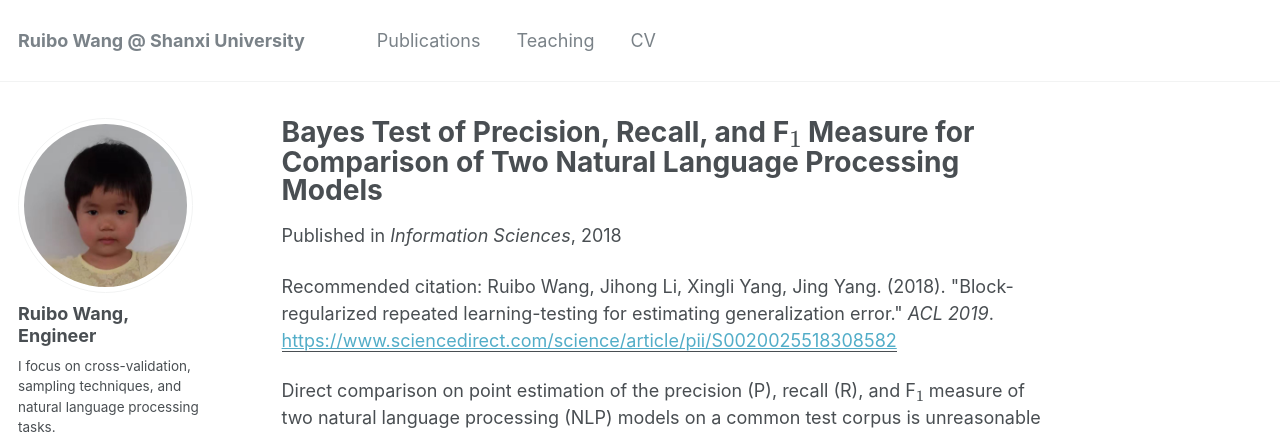
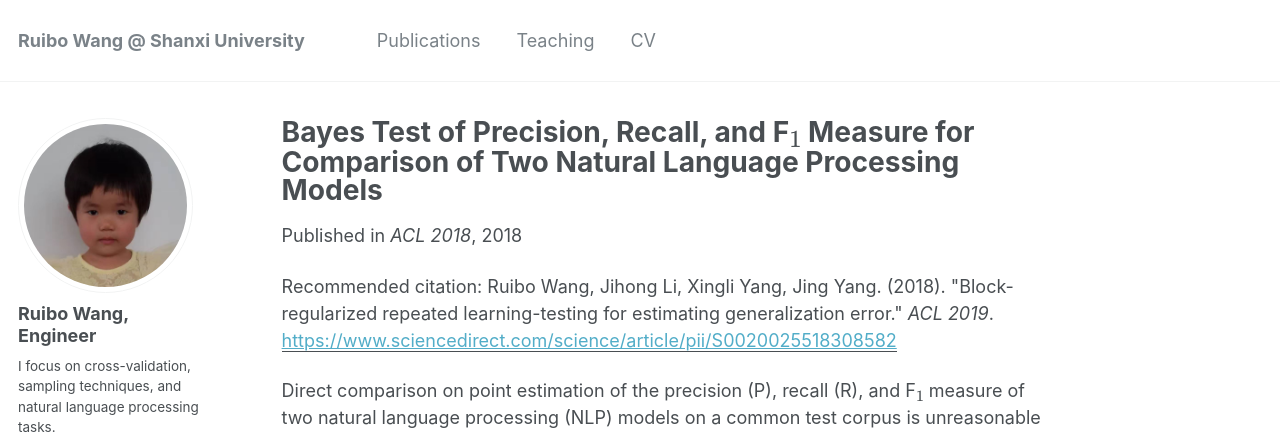
Before and after one commit to RamboWANG/RamboWANG.github.io, a Jekyll site: the page built from _publications/2019-07-28-ACL.md, in a window 1280 px wide and 900 px high. Shown: the top 434 px of the window. Built offline with Jekyll 4.4.1, drawn with Linux system fonts in a browser that asks for light colours; some web fonts are replaced; formulas are drawn with MathJax 3.

Commit message:
Update 2019-07-28-ACL.md

```diff
--- a/_publications/2019-07-28-ACL.md
+++ b/_publications/2019-07-28-ACL.md
@@ -4,10 +4,11 @@ collection: publications
 permalink: /publication/2019-07-28-ACL
 excerpt: 'Direct comparison on point estimation of the precision (P), recall (R), and F$_1$ measure of two natural language processing (NLP) models on a common test corpus is unreasonable and results in less replicable conclusions due to a lack of a statistical test. However, the existing $t$-tests in cross-validation (CV) for model comparison are inappropriate because the distributions of P, R, F$_1$ are skewed and an interval estimation of P, R, and F$_1$ based on a $t$-test may exceed [0,1].  In this study, we propose to use a block-regularized $3\times 2$ CV ($3\times 2$ BCV) in model comparison because it could regularize the difference in certain frequency distributions over linguistic units between training and validation sets and yield stable estimators of P, R, and F$_1$.  On the basis of the $3\times 2$ BCV, we calibrate the posterior distributions of P, R, and F$_1$ and derive an accurate interval estimation of P, R, and F$_1$. Furthermore, we formulate the comparison into a hypothesis testing problem and propose a novel Bayes test. The test could directly compute the probabilities of the hypotheses on the basis of the posterior distributions and provide more informative decisions than the existing significance $t$-tests. Three experiments with regard to NLP chunking tasks are conducted, and the results illustrate the validity of the Bayes test.'
 date: 2018-10-24
-venue: 'Information Sciences'
+venue: 'ACL 2018'
 paperurl: 'https://www.sciencedirect.com/science/article/pii/S0020025518308582'
 citation: 'Ruibo Wang, Jihong Li, Xingli Yang, Jing Yang. (2018). &quot;Block-regularized repeated learning-testing for estimating generalization error.&quot; <i>ACL 2019</i>.'
 ---
+
 Direct comparison on point estimation of the precision (P), recall (R), and F$_1$ measure of two natural language processing (NLP) models on a common test corpus is unreasonable and results in less replicable conclusions due to a lack of a statistical test. However, the existing $t$-tests in cross-validation (CV) for model comparison are inappropriate because the distributions of P, R, F$_1$ are skewed and an interval estimation of P, R, and F$_1$ based on a $t$-test may exceed [0,1].  In this study, we propose to use a block-regularized $3\times 2$ CV ($3\times 2$ BCV) in model comparison because it could regularize the difference in certain frequency distributions over linguistic units between training and validation sets and yield stable estimators of P, R, and F$_1$.  On the basis of the $3\times 2$ BCV, we calibrate the posterior distributions of P, R, and F$_1$ and derive an accurate interval estimation of P, R, and F$_1$. Furthermore, we formulate the comparison into a hypothesis testing problem and propose a novel Bayes test. The test could directly compute the probabilities of the hypotheses on the basis of the posterior distributions and provide more informative decisions than the existing significance $t$-tests. Three experiments with regard to NLP chunking tasks are conducted, and the results illustrate the validity of the Bayes test.
 
 [Download paper here](https://rambowang.github.io/files/200622402008_ms_thesis_wangrb.pdf)
```
